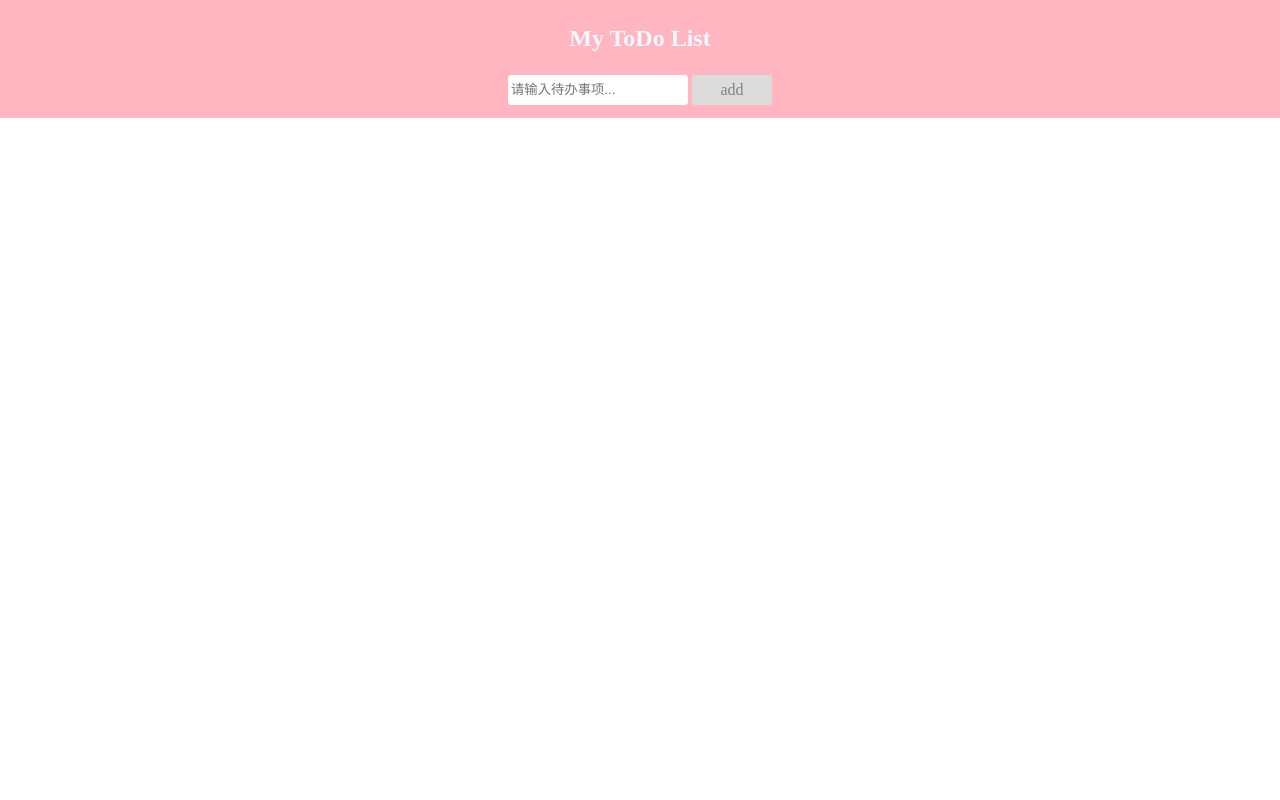
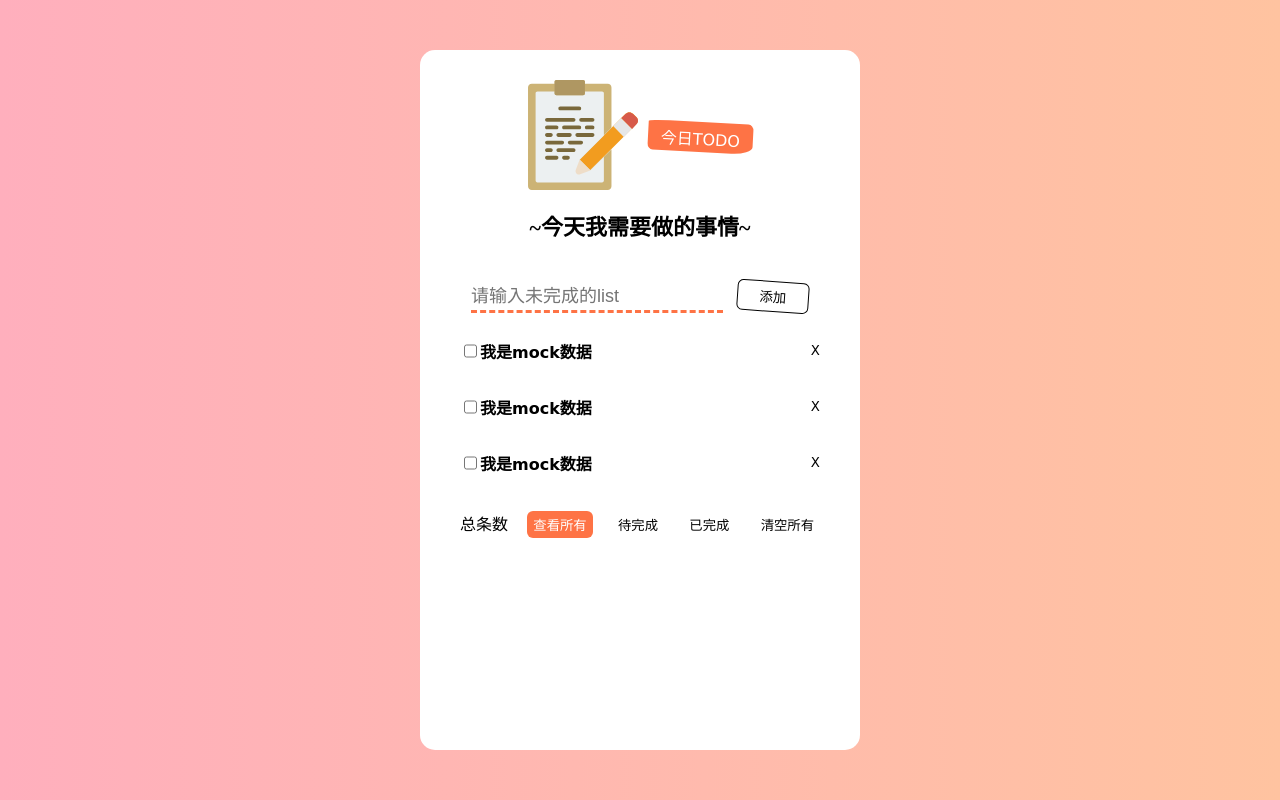
Before and after one commit to threeSunlight/wang---work, a plain HTML site: page todoList/index.html in a window 1280 px wide. Drawn offline with Linux system fonts and the light colour scheme.

Commit message:
feat: 上传修改css文件

```diff
--- a/todoList/index.html
+++ b/todoList/index.html
@@ -1,28 +1,64 @@
 <!DOCTYPE html>
 <html lang="en">
-  <head>
-    <meta charset="UTF-8" />
-    <title>TodoList</title>
 
-    <link rel="stylesheet" href="todoList.css" />
-  </head>
-  <body>
-    <div class="myhead">
-      <h2>My ToDo List</h2>
-      <table>
-        <tr>
-          <td>
-            <input type="text" placeholder="请输入待办事项..." id="things" />
-          </td>
-          <td><span id="add" onclick="addElement()">add</span></td>
-        </tr>
-      </table>
+<head>
+  <meta charset="UTF-8" />
+  <title>列表任务清单</title>
+  <link rel="stylesheet" href="./todoList.css" />
+</head>
+
+<body>
+  <div class="container">
+    <!-- 我们实现的功能点有 头部,中间,已完成,未完成,清空已勾选,删除,总条数 -->
+    <header>
+      <div class="img-wrapper">
+        <img src="./assest/edit.svg" alt="todo" class="img-content"/>
+
+      </div>
+      <div class="title">今日TODO</div>
+    </header>
+    <div>
+      <h1 class="need-dothings">~今天我需要做的事情~</h1>
+      <!-- 头部有输入框 -->
+      <input type="text" class="input-todoList" placeholder="请输入未完成的list">
+      <button class="submit-btn">添加</button>
     </div>
+    <content>
+      <ul>
+        <li class="li-style">
+          <div class="li-style-div">
+            <input type="checkbox" class="checkbox"></input>
+            <p class="li-style-div-content">我是mock数据</p>
+          </div>
+          <button class="button-close">X</button>
+        </li>
+        <li class="li-style">
+          <div class="li-style-div">
+            <input type="checkbox" class="checkbox"></input>
+            <p class="li-style-div-content">我是mock数据</p>
+          </div>
+          <button class="button-close">X</button>
+        </li>
+        <li class="li-style">
+          <div class="li-style-div">
+            <input type="checkbox" class="checkbox"></input>
+            <p class="li-style-div-content">我是mock数据</p>
+          </div>
+          <button class="button-close">X</button>
+        </li>
+      </ul>
+      <!-- 中间内容区包括列表展示和多选框以及删除按钮 -->
+    </content>
+    <footer>
+      <div id="item-current">总条数</div>
+      <button class="button-active">查看所有</button>
+      <button>待完成</button>
+      <button>已完成</button>
+      <button>清空所有</button>
+      <!-- 尾部,有总条数,已完成,待完成,清空,查看全部等功能 -->
+    </footer>
 
-    <ul></ul>
+  </div>
+</body>
 
-    <div class="test2"></div>
-  </body>
-  <!--将JavaScript元素放在后面，否则在执行JavaScript的时候，dom树还未构建，会出现意想不到的错误-->
-  <script src="todoList.js" type="text/javascript"></script>
 </html>
--- a/todoList/todoList.css
+++ b/todoList/todoList.css
@@ -1,94 +1,175 @@
-@font-face {
-    font-family: 'iconfont';  /* Project id 2680005 */
-    src: url('//at.alicdn.com/t/font_2680005_2v81j5og00f.woff2?t=1626424842361') format('woff2'),
-    url('//at.alicdn.com/t/font_2680005_2v81j5og00f.woff?t=1626424842361') format('woff'),
-    url('//at.alicdn.com/t/font_2680005_2v81j5og00f.ttf?t=1626424842361') format('truetype');
-  }
-
 body {
   margin: 0;
   padding: 0;
+  padding: 50px 0;
+  min-height: 100vh;
+  display: flex;
+  justify-content: center;
+  background-image: linear-gradient(90deg, #ffafbd, #ffc3a0);
+  background-repeat: no-repeat;
+  font-family: cursive sans-serif;
 }
-  *{
+* {
   box-sizing: border-box;
 }
-  .myhead{
-     background-color: lightpink;
-     text-align: center;
-     padding: 5px 0px 10px 0px;
-     color: aliceblue;
-   }
-    table{
-    margin: 0 auto;
-  }
-   #things{
-     width: 180px;
-     height: 30px;
-     border-radius: 3px;
-     outline: none;
-     border: solid 1px white;
-   }
-   #add{
-     display: inline-block;
-     width: 80px;
-     height: 30px;
-     background-color: gainsboro;
-     color: grey;
-     border-radius: 3px;
-     line-height: 30px;
-   }
-    #add:hover{
-      cursor: pointer;
-      background-color:darkgrey ;
-      color: grey;
-    }
-  ul{
-    margin: 0px;
-    padding: 0px;
-  }
-    ul li{
-      list-style: none;
-      /*text-align: center;*/
-      position: relative;
-      padding-left:40px;
-      height: 40px;
-      line-height: 40px;
-    }
-    ul li:nth-child(odd) {
-    background-color: #f9f9f9;
-  }
-    ul li:hover{
-    cursor: pointer;
-    background-color: #dddddd;
+header {
+  display: flex;
+  align-items: center;
+  justify-content: center;
 }
 
-    ul li.check{
-    background-color: #888888;
-    text-decoration: line-through;
-    color: #f9f9f9;
+footer{
+  display: flex;
+  justify-content: space-between;
+  margin-top: 20px;
+  margin-bottom: 10px;
+  font-family: cursive;
+  /* font-weight: 800; */
 }
-    ul li.check::before{
 
-      content: '';
+ul {
+  list-style: none;
+  padding: 0;
+  margin: 0;
+}
+
+li {
+  cursor: pointer;
+  list-style: none;
+  padding: 0;
+  margin: 0;
+  font-family: cursive;
+  font-weight: 800;
+}
+
+input[type='checkbox'] {
+  cursor: pointer;
+}
+li:first-child{
+  margin-top: 10px;
+
+}
+
+li{
+  display: flex;
+  justify-content: space-between;
+}
+
+button{
+  border: 0px;
+  font-family: cursive;
+  background-color: #fff;
+}
+
+.container {
+  padding: 30px 40px 20px;
+  text-align: center;
+  width: 440px;
+  max-width: 100%;
+  margin: 0 auto;
+  border-radius: 15px;
+  display: flex;
+  flex-direction: column;
+  background: #fff;
+}
+
+.img-wrapper {
+  width: 110px;
+  margin-right: 10px;
+}
+.img-content {
+  width: 100%;
+  height: 100%;
+  -o-object-fit: cover;
+  object-fit: cover;
+}
+.title {
+  font-family: cursive;
+  transform: rotate(3deg);
+  font-size: 16px;
+  padding: 0.25em 0.8em 0.15em;
+  border-radius: 20% 5% 20% 5%/5% 20% 25% 20%;
+  color: #fff;
+  background: #fe7345;
+  -webkit-user-select: none;
+  -moz-user-select: none;
+  -ms-user-select: none;
+  user-select: none;
+}
+.need-dothings {
+  font-size: 22px;
+  margin-bottom: 40px;
+}
+.input-todoList {
+  display: inline-block;
+  width: 70%;
+  border: 0px;
+  border-bottom: 3px dashed #fe7345;
+  padding: 5px 0 3px;
+  font-size: 18px;
+  background: transparent;
+}
+/* .submit-btn:before {
   position: absolute;
-      border-color: #fff;
-      border-style: solid;
-      border-width: 0 2px 2px 0;
-      top: 10px;
-      left: 16px;
+  left: 0;
+  top: 0;
+  content: "";
+  width: 100%;
+  height: 100%;
+  transform: scaleY(1.1);
+  border: 1px solid #494a4b !important;
+  border-radius: inherit;
+  transform-origin: top;
+  background-color: #fe7345;
+  transition: transform 0.25s cubic-bezier(0.175, 0.885, 0.32, 1.275);
+  -webkit-transform: scaleY(1.1);
+  -moz-transform: scaleY(1.1);
+  -ms-transform: scaleY(1.1);
+  -o-transform: scaleY(1.1);
+} */
+.submit-btn {
+  position: relative;
+  margin-left: 10px;
+  padding: 5px 10px;
+  width: 20%;
+  border: 1px solid #000;
+  background-color: #fff;
+  transform: rotate(4deg);
+  border-radius: 6px;
+  transition: transform 0.25s cubic-bezier(0.175, 0.885, 0.32, 1.275);
 
-      transform: rotate(45deg);
-      height: 15px;
-      width: 7px;
 }
-  .close{
-    position: absolute;
-    right: 0px;
-    top: 0px;
-    padding: 0px 20px;
-    font-size: 16px;
+.li-style-div{
+  display: flex;
+  justify-content: start;
 }
-  .close:hover{
-    background-color: #f44336;
-    color: white;
+.button-close{
+  cursor: pointer;
+    margin: 0 -8px 0 auto;
+    padding: 0 8px;
+    border: 0px;
+    background-color: #fff;
 }
+.li-style-div-content{
+    white-space: nowrap;
+    text-overflow: ellipsis;
+    overflow: hidden;
+    padding-right: 7px;
+}
+.button-active{
+  background-color: #fe7345;
+  color: #fff;
+  padding: 4px 6px;
+  border-radius: 6px;
+  -webkit-border-radius: 6px;
+  -moz-border-radius: 6px;
+  -ms-border-radius: 6px;
+  -o-border-radius: 6px;
+}
+
+footer>button:hover{
+  background-color: #fe7345;
+  color: #fff;
+  padding: 4px 6px;
+  border-radius: 6px;
+}
--- a/todoList/todoList.js
+++ /dev/null
@@ -1,76 +0,0 @@
-//1.在每个span后面添加close节点
-var myNodelist=document.getElementsByTagName("li")
-
-for (var i=0;i<myNodelist.length;i++)
-{
-  var span=document.createElement("span");
-
-  var txt=document.createTextNode("\u00D7");
-
-  span.className="close";
-  span.appendChild(txt);
-  myNodelist[i].appendChild(span);
-
-}
-
-//2.处理删除事件
-var close=document.getElementsByClassName("close")
-for (var i=0;i<close.length;i++)
-{
-  close[i].onclick=function () {
-    //parentElement表示返回当前节点的父元素节点
-    var div=this.parentElement
-    div.style.display="none"
-  }
-}
-
-//3.处理任务完成事件
-var list=document.querySelector("ul")
-console.log(list)
-list.addEventListener('click',function (ev) {
-//event.target属性可以用来实现事件委托，例如将事件绑定在ul上，但是点击li时可以被触发
-  //tagName是获取元素的标签名
-  if (ev.target.tagName === 'LI')
-{
-  //toggle方法在被选元素上进行hide（）和show（）之间的切换
-  //classList对元素的class继续操作
-  ev.target.classList.toggle('check')
-}
-},false);
-
-//4.处理点击add按钮，列表中添加一个待办事项
-
-function addElement(){
-  var things=document.getElementById('things').value
-
- // alert(localStorage.setItem("mutodolist",JSON.stringify(things)))
-
-  var li=document.createElement('li')
-
-  var t=document.createTextNode(things)
-
-  if (things == '')
-  {
-    alert("请输入待办事件")
-  }
-  else
-  {
-    list.appendChild(li)
-    li.appendChild(t)
-  }
-
-  var span=document.createElement('span')
-  var txt=document.createTextNode('\u00D7')
-
-  span.className='close'
-  span.appendChild(txt)
-  li.appendChild(span)
-
-  for (var i=0;i<close.length;i++)
-  {
-    close[i].onclick=function () {
-      var div=this.parentElement
-      div.style.display="none"
-    }
-  }
-}
```
Also changed, not shown: todoList/assest/edit.png (added), todoList/assest/edit.svg (added), 1 other file. Lines whose indentation alone changed are shown as unchanged.
